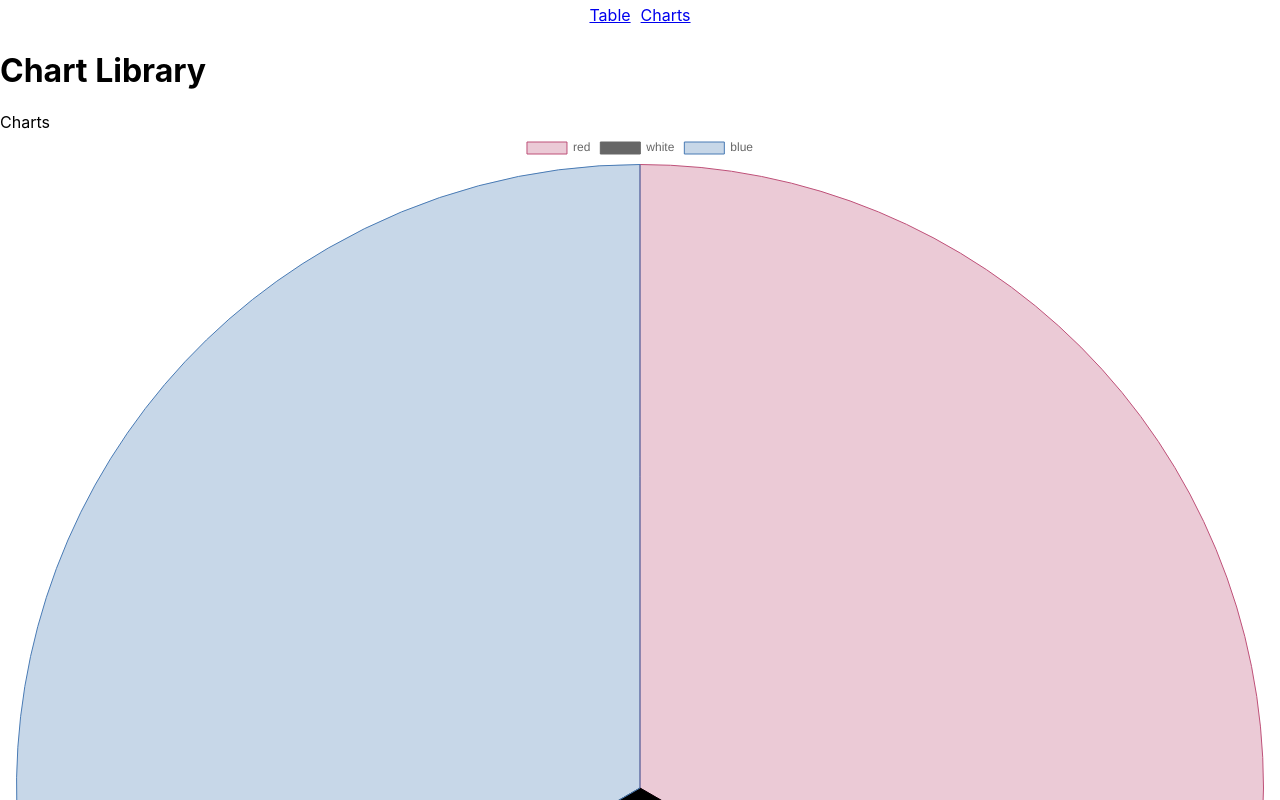
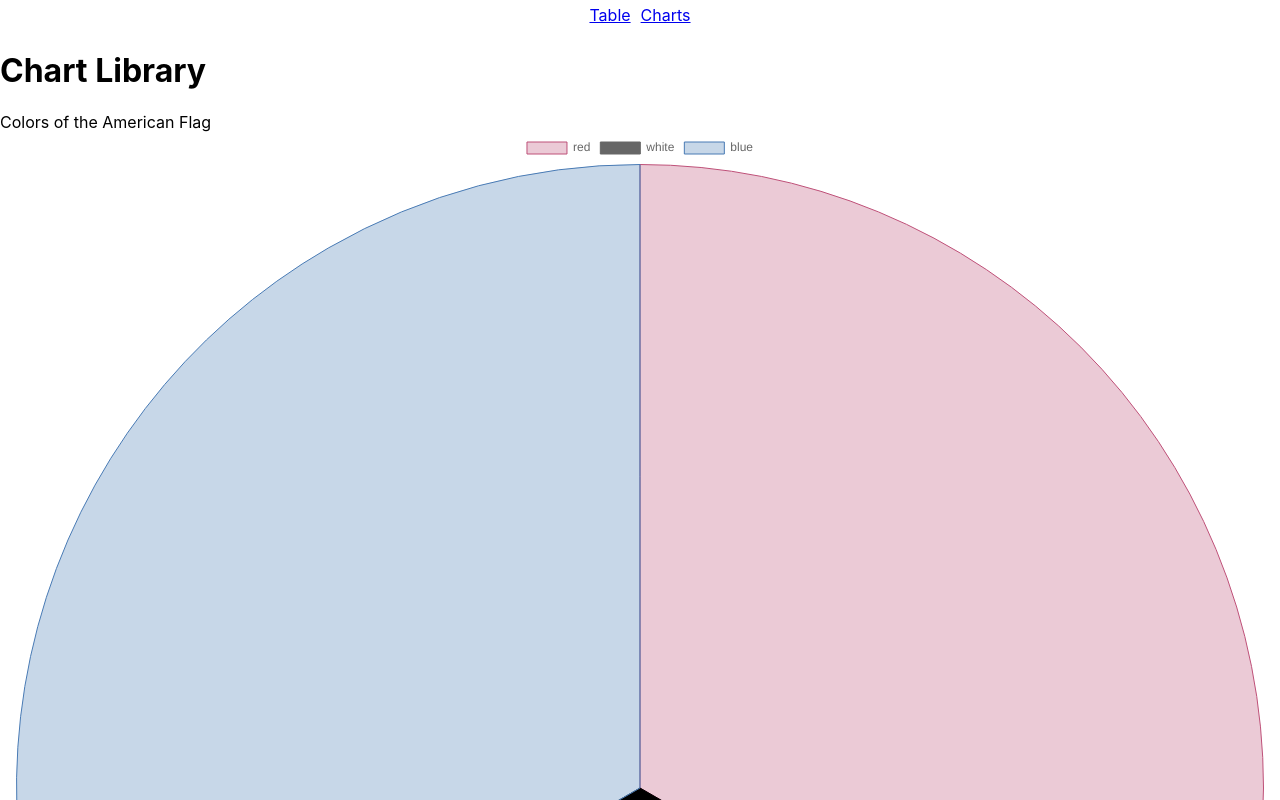
Before and after one commit to csmccue/react-spotlight-open-source, a React (Create React App) app: page /charts in a window 1280 px wide. Shown: the top 800 px of the page. Built offline with nearby package versions, Linux system fonts and the light colour scheme.

Commit message:
chart working, table errors on npm install react-base-table

```diff
--- a/src/Charts.js
+++ b/src/Charts.js
@@ -28,7 +28,7 @@ export const data = {
 export default function Charts() {
   return (
     <>
-      <div>Charts</div>
+      <div>Colors of the American Flag</div>
       <Pie data={data} />
     </>
 
--- a/src/Table.js
+++ b/src/Table.js
@@ -1,11 +1,17 @@
 import React from 'react';
 import { useState } from 'react';
 import usersData from './users.json';
+import BaseTable, { Column } from 'react-base-table';
+import 'react-base-table/styles.css';
 
 export default function Table() {
   const [users, setUsers] = useState(usersData);
   console.log(users);
+
   return (
-    <div>Table</div>
+    <>
+      <div>Table</div>
+      <BaseTable data={users} width={500} height={400}></BaseTable>
+    </>
   );
 }
```
